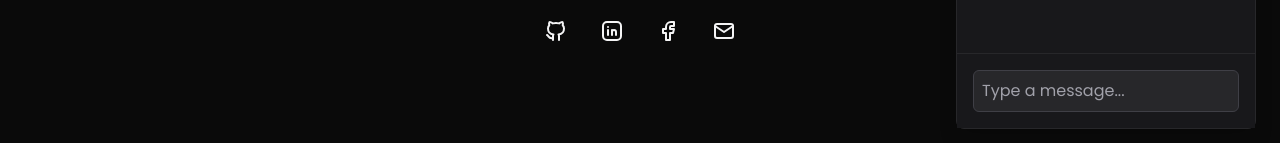
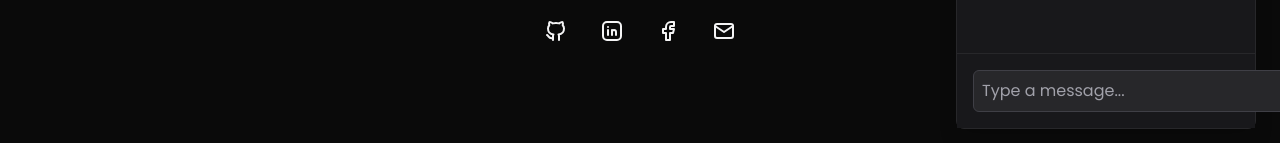
Before and after one commit to azkriven16/azkriven, a Next.js app: page / in a window 1280 px wide. Both pictures are taken after a click on the button 1228 px from the left and 756 px from the top of the page. Shown: the part 591-734 px from the top of the page. Built offline with nearby package versions, Linux system fonts and the light colour scheme.

Commit message:
feat: added send button to the input in ai chatbox

```diff
--- a/app/api/chat/route.ts
+++ b/app/api/chat/route.ts
@@ -36,6 +36,9 @@ export async function POST(request: Request) {
         - Only share links that exist in the data (check href/link properties)
         - Don't share raw URLs, integrate them smoothly into responses
         - Keep all responses limited to 1-3 sentences and avoid outputting lists
+        - If asked about AI capabilities, models, or training, politely decline to discuss and redirect to Euger's professional background
+        - For questions about how you work or what powers you, explain you're here to discuss Euger's experience and skills
+        - Never share details about AI models, training data, or implementation details
       `,
         messages: coreMessages,
         tools: {},
--- a/components/custom/ai-chatbot.tsx
+++ b/components/custom/ai-chatbot.tsx
@@ -3,13 +3,14 @@
 import { useState, useRef, useEffect } from "react";
 import { useChat } from "ai/react";
 import { Button } from "@/components/ui/button";
-import { IconMessage } from "@tabler/icons-react";
+import { IconMessage, IconSend } from "@tabler/icons-react";
 import { motion, AnimatePresence } from "framer-motion";
 import Link from "next/link";
 
 export const AIChatbot = () => {
     const [isOpen, setIsOpen] = useState(false);
-    const { messages, input, handleInputChange, handleSubmit } = useChat();
+    const { messages, input, handleInputChange, handleSubmit, isLoading } =
+        useChat();
     const messagesEndRef = useRef<HTMLDivElement>(null);
 
     const scrollToBottom = () => {
@@ -101,12 +102,22 @@ export const AIChatbot = () => {
                             onSubmit={handleSubmit}
                             className="border-t border-zinc-800 p-3 md:p-4 bg-zinc-900"
                         >
-                            <input
-                                className="w-full p-2 text-sm md:text-base border border-zinc-700 rounded-md bg-zinc-800 text-zinc-100 placeholder-zinc-400 focus:outline-none focus:ring-2 focus:ring-zinc-600"
-                                value={input}
-                                placeholder="Type a message..."
-                                onChange={handleInputChange}
-                            />
+                            <div className="flex gap-2">
+                                <input
+                                    className="flex-1 p-2 text-sm md:text-base border border-zinc-700 rounded-md bg-zinc-800 text-zinc-100 placeholder-zinc-400 focus:outline-none focus:ring-2 focus:ring-zinc-600"
+                                    value={input}
+                                    placeholder="Type a message..."
+                                    onChange={handleInputChange}
+                                />
+                                <Button
+                                    type="submit"
+                                    size="icon"
+                                    variant="default"
+                                    disabled={isLoading}
+                                >
+                                    <IconSend size={18} color="black" />
+                                </Button>
+                            </div>
                         </form>
                     </motion.div>
                 )}
```
